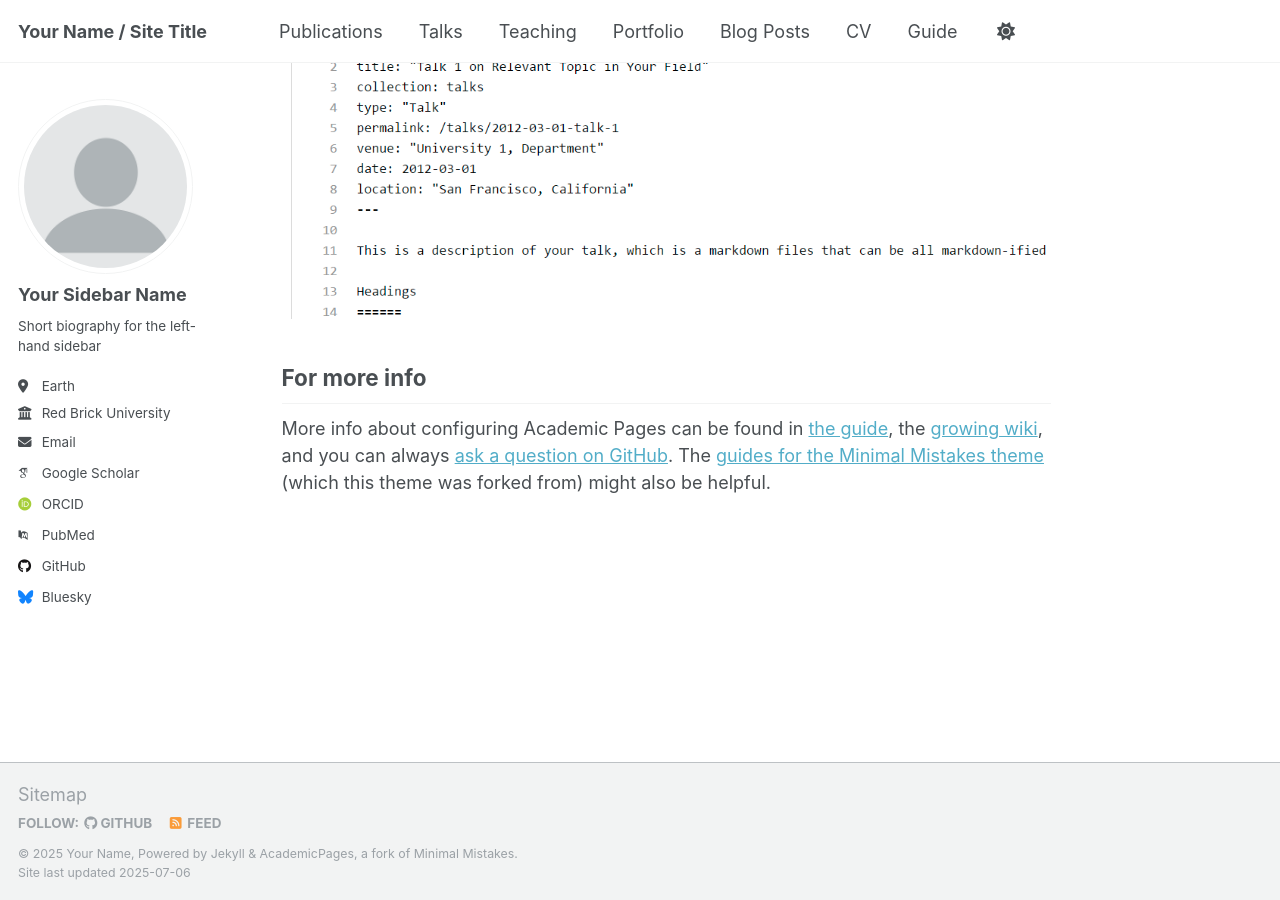
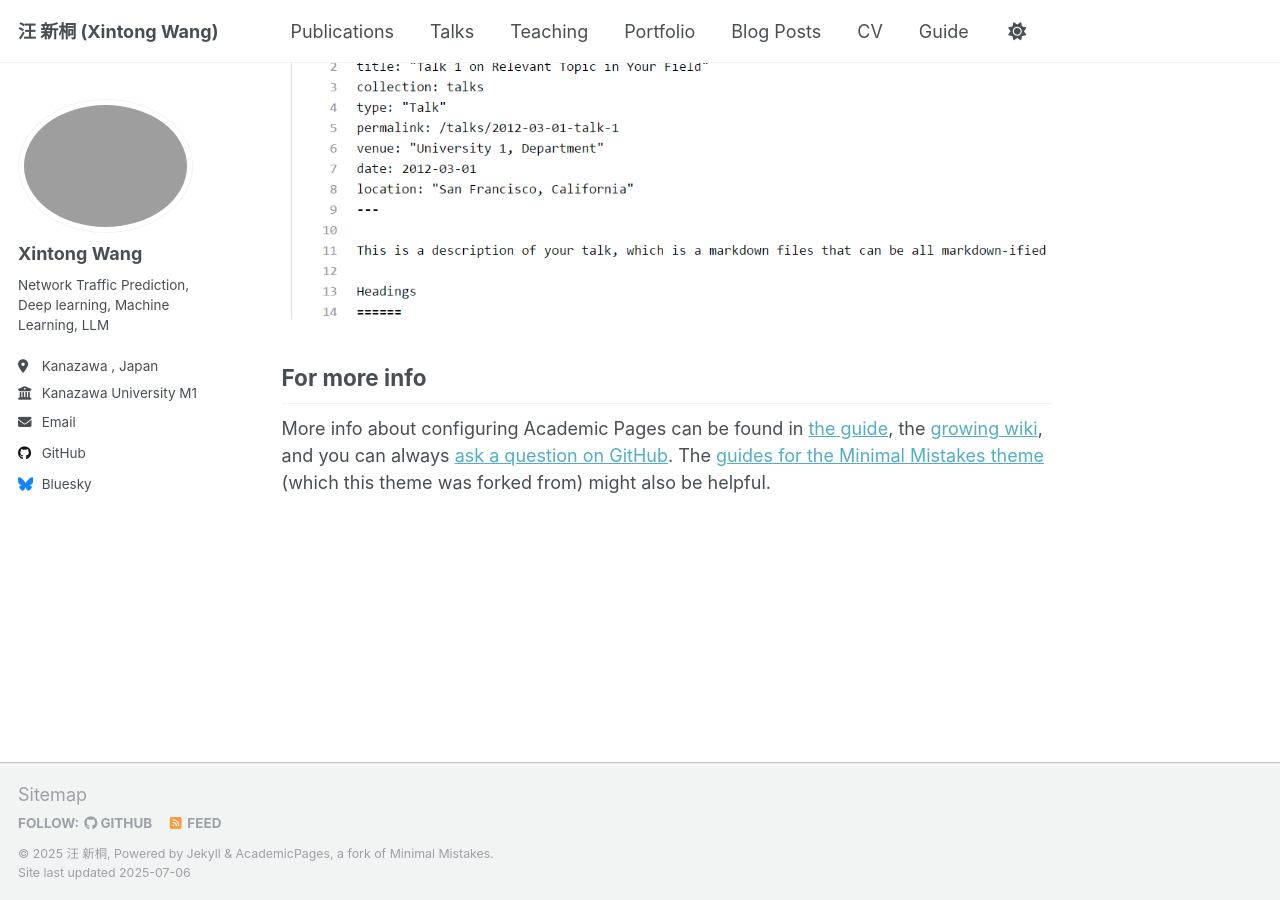
Before and after one commit to JAsonT1202/JAsonT1202.github.io, a Jekyll site: the page built from _pages/about.md, in a window 1280 px wide and 900 px high, scrolled down 2880 px. Built offline with Jekyll 4.4.1, drawn with Linux system fonts in a browser that asks for light colours; some web fonts are replaced; a script that is not in the unit is left out.

Commit message:
Update _config.yml

```diff
--- a/_config.yml
+++ b/_config.yml
@@ -9,36 +9,38 @@
 # Basic Site Settings
 locale                   : "en-US"
 site_theme               : "default"
-title                    : "Your Name / Site Title"
+title                    : "汪 新桐 (Xintong Wang)"
 title_separator          : "-"
-name                     : &name "Your Name"
-description              : &description "personal description"
-url                      : https://academicpages.github.io # the base hostname & protocol for your site e.g. "https://[your GitHub username].github.io" or if you already have some other page hosted on Github then use "https://[your GitHub username].github.io/[Your Repo Name]"
-baseurl                  : "" # the subpath of your site, e.g. "/blog"
-repository               : "academicpages/academicpages.github.io"
+name                     : &name "汪 新桐"
+description              : &description "Network Traffic Prediction, Deep learning, Machine Learning, LLM"
+url                      : "https://JAsonT1202.github.io"
+baseurl                  : ""
+repository               : "JAsonT1202.github.io"
 
-# Site Author - The following control what appear as part of the author content on the side bar.
-#               If a field is blank the icon and link will not appear, otherwise it will be shown.
-#               Additional customization can be done by editing /_includes/author-profile.html
+# Site Author
 author:
-  # Biographic information
-  avatar           : "profile.png"
-  name             : "Your Sidebar Name"
-  pronouns         : # example: "she/her"
-  bio              : "Short biography for the left-hand sidebar"
-  location         : "Earth"
-  employer         : "Red Brick University"
-  uri              : # URL
-  email            : "none@example.org"
+  avatar           :  #
+  name             : "Xintong Wang"
+  bio              : "Network Traffic Prediction, Deep learning, Machine Learning, LLM"
+  location         : "Kanazawa , Japan"
+  employer         : "Kanazawa University M1"
+  email            : "wangxt@stu.kanazawa-u.ac.jp"
+
+  googlescholar    :
+  orcid            :
+  pubmed           :
+  github           : "https://github.com/JAsonT1202"
+
+
 
   # Academic websites
   academia         : # URL
   arxiv            : # URL - Update with the correct link to your profile
-  googlescholar    : "https://scholar.google.com/citations?user=PS_CX0AAAAAJ"
+  googlescholar    : #
   impactstory      : # URL
-  orcid            : "http://orcid.org/yourorcidurl"
+  orcid            : #
   semantic         : # URL
-  pubmed           : "https://www.ncbi.nlm.nih.gov/pubmed/?term=john+snow"
+  pubmed           : #
   researchgate     : # URL
   scopus           : # URL
 
```
